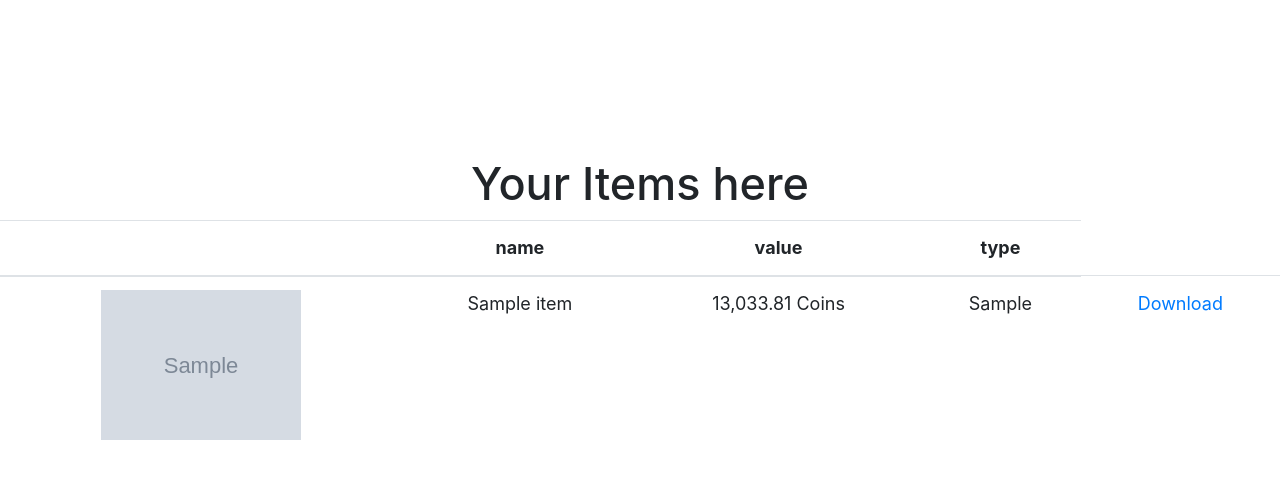
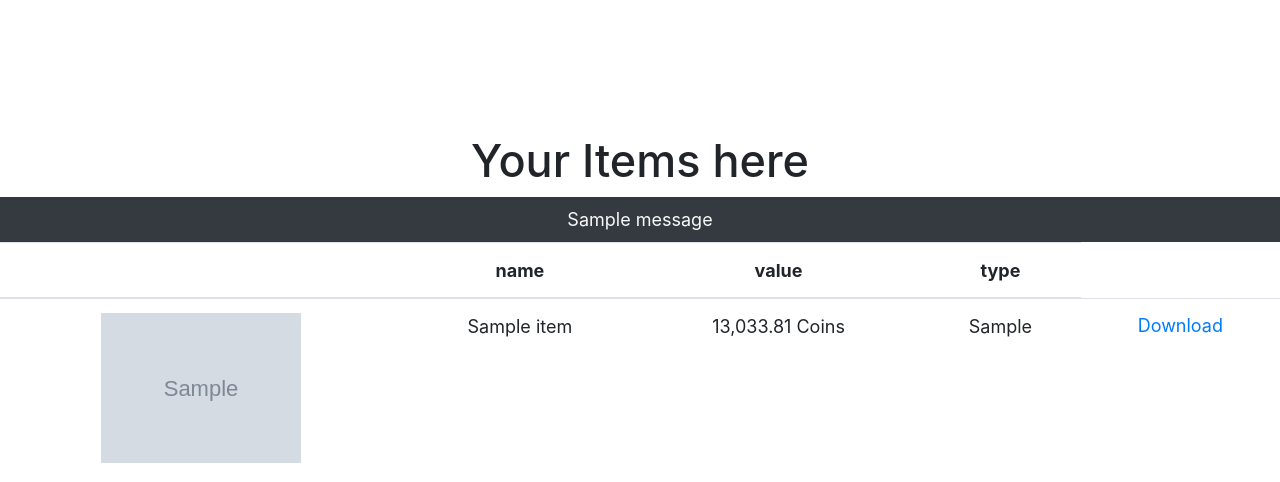
Before and after one commit to VerrroS/CaptchaCoin, a Flask app: page /items in a window 1280 px wide. Shown: the part 74-556 px from the top of the page. Run offline with Flask 2, Linux system fonts and the light colour scheme; the visitor is signed in with stand-in values (Sample User, id 1); tables that the repository leaves empty hold one stand-in row (values such as "Sample post"); grey boxes marked "Sample" are stand-in pictures; one stand-in notice (Sample message) is shown; some libraries are stand-ins or nearby versions.

Commit message:
add flash message to items page

```diff
--- a/templates/Items.html
+++ b/templates/Items.html
@@ -11,6 +11,10 @@
 {% if items == none %}
 <h3>You have no items yet. <br> Visit our <a href="/shop">Shop</a> t</h3>
 {% endif %}
+
+{% for message in get_flashed_messages() %}
+<div class="bg-dark text-light p-2">{{ message }}</div>
+{% endfor %}
 
 <table class="table">
   <thead>
```
